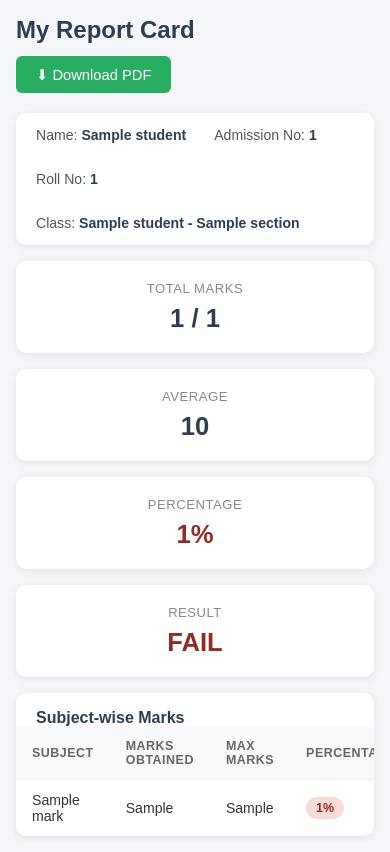
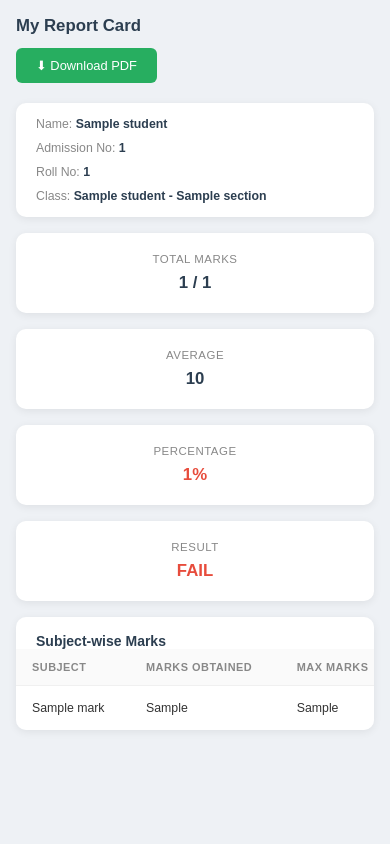
Before and after one commit to SayonBiswas/Student_Management_Website, a Python web app: template frontend/templates/my_report.html in a window 390 px wide. Run offline with Jinja, Linux system fonts and the light colour scheme; the template is opened without the code that fills it: most values are stand-ins (such as "Sample title", 1, 10 or a date in 2020).

Commit message:
Update: Improved the overall css features and style of the website

```diff
--- a/backend/routers/marks.py
+++ b/backend/routers/marks.py
@@ -34,7 +34,9 @@ async def add_marks_page(request: Request, admission_number: int):
         values={"a": admission_number}
     )
     existing_marks = await database.fetch_all(
-        """SELECT ss.*, sub.subject_name FROM student_subjects ss
+        """SELECT ss.marks_obtained, ss.max_marks, sub.subject_name,
+           ROUND((ss.marks_obtained::NUMERIC / ss.max_marks::NUMERIC) * 100, 2) AS subject_percentage
+           FROM student_subjects ss
            JOIN subjects sub ON ss.subject_id = sub.id
            WHERE ss.admission_number = :a""",
         values={"a": admission_number}
--- a/frontend/static/css/style.css
+++ b/frontend/static/css/style.css
@@ -1,14 +1,44 @@
 * { box-sizing: border-box; margin: 0; padding: 0; }
+
+:root {
+    --bg-main: #eef1f5;
+    --bg-card: #ffffff;
+    --bg-navbar: #2c3e50;
+    --text-main: #333333;
+    --text-muted: #888888;
+    --text-heading: #2c3e50;
+    --border-color: #f0f0f0;
+    --input-bg: #fafafa;
+    --shadow: 0 2px 8px rgba(0,0,0,0.07);
+    --accent: #3498db;
+}
+
+[data-theme="dark"] {
+    --bg-main: #1b1f27;
+    --bg-card: #242a35;
+    --bg-navbar: #11151c;
+    --text-main: #e6e8eb;
+    --text-muted: #9aa3af;
+    --text-heading: #f0f2f5;
+    --border-color: #323a47;
+    --input-bg: #2c333f;
+    --shadow: 0 2px 10px rgba(0,0,0,0.4);
+    --accent: #5dade2;
+}
+
+html { font-size: 16px; }
 
 body {
     font-family: Arial, sans-serif;
-    background: #f4f6f9;
-    color: #333;
+    background: var(--bg-main);
+    color: var(--text-main);
+    transition: background 0.3s ease, color 0.3s ease;
+    min-height: 100vh;
 }
 
 /* ── NAVBAR ── */
 .navbar {
-    background: #2c3e50;
+    background: var(--bg-navbar);
     color: white;
     padding: 12px 24px;
     display: flex;
@@ -153,43 +204,48 @@ body {
     justify-content: space-between;
     align-items: center;
     margin-bottom: 20px;
+    flex-wrap: wrap;
+    gap: 12px;
 }
 .page-header h2 {
-    font-size: 1.5rem;
-    color: #2c3e50;
+    font-size: clamp(1.2rem, 4vw, 1.5rem);
+    color: var(--text-heading);
 }
 
 /* ── TABLE ── */
 .table-wrapper {
-    background: white;
+    background: var(--bg-card);
     border-radius: 10px;
-    box-shadow: 0 2px 8px rgba(0,0,0,0.07);
+    box-shadow: var(--shadow);
     overflow-x: auto;
     margin-top: 8px;
+    -webkit-overflow-scrolling: touch;
 }
 .table-wrapper h4 {
     padding: 16px 20px 0;
-    color: #2c3e50;
+    color: var(--text-heading);
     font-size: 1rem;
 }
-.data-table { width: 100%; border-collapse: collapse; }
+.data-table { width: 100%; border-collapse: collapse; min-width: 600px; }
 .data-table th,
 .data-table td {
     padding: 12px 16px;
     text-align: left;
-    border-bottom: 1px solid #f0f0f0;
+    border-bottom: 1px solid var(--border-color);
     font-size: 0.88rem;
+    color: var(--text-main);
 }
 .data-table th {
-    background: #f8f9fa;
+    background: var(--input-bg);
     font-weight: bold;
-    color: #666;
+    color: var(--text-muted);
     text-transform: uppercase;
     font-size: 0.78rem;
     letter-spacing: 0.5px;
+    white-space: nowrap;
 }
 .data-table tr:last-child td { border-bottom: none; }
-.data-table tr:hover { background: #fafafa; }
+.data-table tr:hover { background: var(--input-bg); }
 
 /* ── BADGES ── */
 .badge {
@@ -198,11 +254,17 @@ body {
     font-size: 0.78rem;
     font-weight: bold;
     display: inline-block;
+    white-space: nowrap;
 }
 .badge-green { background: #d5f5e3; color: #1e8449; }
 .badge-yellow { background: #fef9e7; color: #b7950b; }
 .badge-red { background: #fadbd8; color: #922b21; }
 .badge-blue { background: #d6eaf8; color: #1a5276; }
+
+[data-theme="dark"] .badge-green { background: #1e3a2c; color: #6fcf97; }
+[data-theme="dark"] .badge-yellow { background: #3a3420; color: #f2c94c; }
+[data-theme="dark"] .badge-red { background: #3a2222; color: #eb5757; }
+[data-theme="dark"] .badge-blue { background: #1e2e3a; color: #6fb1e0; }
 
 /* ── ALERTS ── */
 .alert {
@@ -221,21 +283,23 @@ body {
     color: #1e8449;
     border-left: 4px solid #27ae60;
 }
+[data-theme="dark"] .alert-error { background: #3a2222; color: #eb5757; }
+[data-theme="dark"] .alert-success { background: #1e3a2c; color: #6fcf97; }
 
 /* ── STUDENT INFO BAR ── */
 .student-info-bar {
-    background: white;
+    background: var(--bg-card);
     padding: 14px 20px;
     border-radius: 10px;
     display: flex;
     gap: 28px;
     flex-wrap: wrap;
     margin-bottom: 16px;
-    box-shadow: 0 2px 8px rgba(0,0,0,0.07);
+    box-shadow: var(--shadow);
     font-size: 0.88rem;
-    color: #555;
+    color: var(--text-muted);
 }
-.student-info-bar strong { color: #2c3e50; }
+.student-info-bar strong { color: var(--text-heading); }
 
 /* ── RESULT SUMMARY ── */
 .result-summary {
@@ -256,38 +320,38 @@ body {
 .result-label {
     display: block;
     font-size: 0.82rem;
-    color: #888;
+    color: var(--text-muted);
     margin-bottom: 8px;
     text-transform: uppercase;
     letter-spacing: 0.5px;
 }
 .result-value {
     display: block;
-    font-size: 1.6rem;
+    font-size: clamp(1.2rem, 3vw, 1.6rem);
     font-weight: bold;
-    color: #2c3e50;
+    color: var(--text-heading);
 }
-.text-green { color: #1e8449 !important; }
-.text-yellow { color: #b7950b !important; }
-.text-red { color: #922b21 !important; }
+.text-green { color: #27ae60 !important; }
+.text-yellow { color: #d4ac0d !important; }
+.text-red { color: #e74c3c !important; }
 
 /* ── EMPTY STATE ── */
 .empty-state {
-    background: white;
-    padding: 48px;
+    background: var(--bg-card);
+    padding: 48px 24px;
     text-align: center;
     border-radius: 10px;
-    color: #aaa;
-    box-shadow: 0 2px 8px rgba(0,0,0,0.07);
+    color: var(--text-muted);
+    box-shadow: var(--shadow);
     font-size: 0.95rem;
 }
-.empty-state a { color: #3498db; text-decoration: none; }
+.empty-state a { color: var(--accent); text-decoration: none; }
 .empty-state a:hover { text-decoration: underline; }
 
 /* ── DANGER ZONE ── */
 .danger-zone {
-    background: #fff5f5;
-    border: 1px solid #fadbd8;
+    background: rgba(231,76,60,0.07);
+    border: 1px solid rgba(231,76,60,0.3);
     padding: 20px 24px;
     border-radius: 10px;
     margin-top: 20px;
@@ -306,91 +370,117 @@ body {
     margin-bottom: 20px;
 }
 .analytics-card {
-    background: white;
+    background: var(--bg-card);
     padding: 20px 24px;
     border-radius: 10px;
-    box-shadow: 0 2px 8px rgba(0,0,0,0.07);
+    box-shadow: var(--shadow);
     flex: 1;
     min-width: 160px;
     text-align: center;
-    border-top: 4px solid #3498db;
+    border-top: 4px solid var(--accent);
 }
 .analytics-card.green { border-top-color: #27ae60; }
 .analytics-card.red { border-top-color: #e74c3c; }
 .analytics-card.yellow { border-top-color: #f39c12; }
 .analytics-card-label {
     font-size: 0.8rem;
-    color: #888;
+    color: var(--text-muted);
     text-transform: uppercase;
     letter-spacing: 0.5px;
     margin-bottom: 8px;
 }
 .analytics-card-value {
-    font-size: 1.5rem;
+    font-size: clamp(1.2rem, 3vw, 1.5rem);
     font-weight: bold;
-    color: #2c3e50;
+    color: var(--text-heading);
 }
 
 /* ── FEEDBACK ── */
 .feedback-card {
-    background: white;
+    background: var(--bg-card);
     border-radius: 10px;
     padding: 18px 20px;
     margin-bottom: 12px;
-    box-shadow: 0 2px 8px rgba(0,0,0,0.07);
-    border-left: 4px solid #3498db;
+    box-shadow: var(--shadow);
+    border-left: 4px solid var(--accent);
 }
 .feedback-card.praise { border-left-color: #27ae60; }
 .feedback-card.concern { border-left-color: #e74c3c; }
 .feedback-card.improvement { border-left-color: #f39c12; }
 .feedback-meta {
     font-size: 0.82rem;
-    color: #aaa;
+    color: var(--text-muted);
     margin-top: 8px;
 }
 
-/* ── RESPONSIVE ── */
+/* ── LOST AND FOUND ── */
+.lost-found-card {
+    background: var(--bg-card);
+    border-radius: 10px;
+    padding: 18px 20px;
+    margin-bottom: 12px;
+    box-shadow: var(--shadow);
+    border-left: 4px solid #e74c3c;
+}
+.lost-found-card.found { border-left-color: #27ae60; }
+.lost-found-card-title {
+    font-size: 1rem;
+    font-weight: bold;
+    color: var(--text-heading);
+    margin-bottom: 6px;
+}
+.lost-found-card-desc {
+    font-size: 0.85rem;
+    color: var(--text-muted);
+    margin-bottom: 10px;
+}
+.lost-found-meta {
+    font-size: 0.8rem;
+    color: var(--text-muted);
+    display: flex;
+    gap: 16px;
+    flex-wrap: wrap;
+}
+
+/* ── RESPONSIVE BREAKPOINTS ── */
+
+/* Tablets */
+@media (max-width: 992px) {
+    .main-content { padding: 20px 16px; }
+    .result-card, .analytics-card { min-width: 130px; }
+}
+
+/* Small tablets / large phones */
 @media (max-width: 768px) {
+    html { font-size: 15px; }
     .navbar {
         flex-direction: column;
-        gap: 10px;
+        align-items: flex-start;
         padding: 12px 16px;
     }
-    .nav-links { flex-wrap: wrap; justify-content: center; }
+    .nav-links { width: 100%; justify-content: flex-start; }
     .main-content { padding: 16px; }
     .form-row { flex-direction: column; }
     .result-summary { flex-direction: column; }
     .analytics-summary { flex-direction: column; }
-    .page-header { flex-direction: column; gap: 12px; align-items: flex-start; }
+    .page-header { flex-direction: column; align-items: flex-start; }
+    .page-header > div { width: 100%; display: flex; flex-wrap: wrap; gap: 8px; }
+    .data-table { min-width: 500px; }
 }
 
-/* ── LOST AND FOUND ── */
-.lost-found-card {
-    background: white;
-    border-radius: 10px;
-    padding: 18px 20px;
-    margin-bottom: 12px;
-    box-shadow: 0 2px 8px rgba(0,0,0,0.07);
-    border-left: 4px solid #e74c3c;
+/* Phones */
+@media (max-width: 480px) {
+    html { font-size: 14px; }
+    .auth-card { padding: 24px 18px; }
+    .btn { width: 100%; }
+    .page-header .btn { width: auto; }
+    .student-info-bar { flex-direction: column; gap: 10px; }
+    .nav-brand { font-size: 1rem; }
+    .nav-user { display: none; }
 }
-.lost-found-card.found {
-    border-left-color: #27ae60;
+
+/* Very small phones */
+@media (max-width: 360px) {
+    .main-content { padding: 12px; }
+    .form-card, .table-wrapper { border-radius: 8px; }
 }
-.lost-found-card-title {
-    font-size: 1rem;
-    font-weight: bold;
-    color: #2c3e50;
-    margin-bottom: 6px;
-}
-.lost-found-card-desc {
-    font-size: 0.85rem;
-    color: #777;
-    margin-bottom: 10px;
-}
-.lost-found-meta {
-    font-size: 0.8rem;
-    color: #aaa;
-    display: flex;
-    gap: 16px;
-    flex-wrap: wrap;
-}
--- a/frontend/templates/base.html
+++ b/frontend/templates/base.html
@@ -23,6 +23,7 @@
             <a href="/lost-found">Lost & Found</a>
         {% endif %}
         <span class="nav-user">👤 {{ user.username }} ({{ user.role }})</span>
+        <button class="theme-toggle" onclick="toggleTheme()" id="themeBtn">🌙 Dark</button>
         <a href="/logout" class="btn-logout">Logout</a>
     </div>
 </nav>
@@ -32,5 +33,29 @@
     {% block content %}{% endblock %}
 </div>
 
+<script>
+    function applyTheme(theme) {
+        document.documentElement.setAttribute("data-theme", theme);
+        const btn = document.getElementById("themeBtn");
+        if (btn) {
+            btn.textContent = theme === "dark" ? "☀ Light" : "🌙 Dark";
+        }
+    }
+
+    function toggleTheme() {
+        const current = document.documentElement.getAttribute("data-theme") || "light";
+        const next = current === "dark" ? "light" : "dark";
+        applyTheme(next);
+        document.cookie = "theme=" + next + "; path=/; max-age=31536000";
+    }
+
+    // read theme from cookie on page load
+    (function() {
+        const match = document.cookie.match(/theme=(dark|light)/);
+        const saved = match ? match[1] : "light";
+        applyTheme(saved);
+    })();
+</script>
+
 </body>
 </html>
```
Also changed, not shown: other parts of frontend/static/css/style.css (+46 -25 lines).
